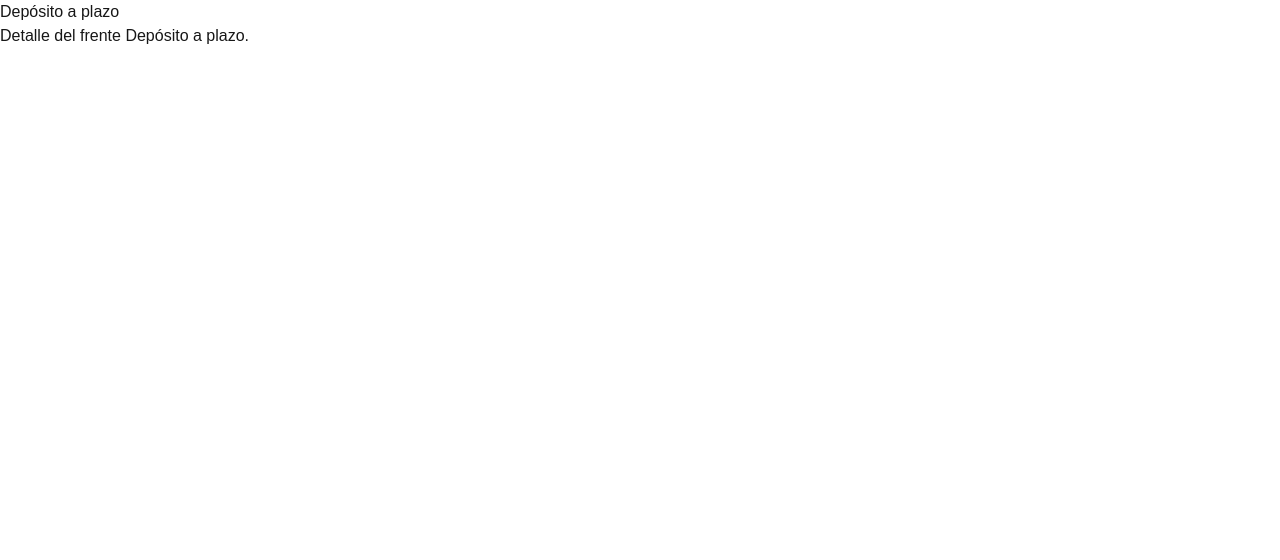
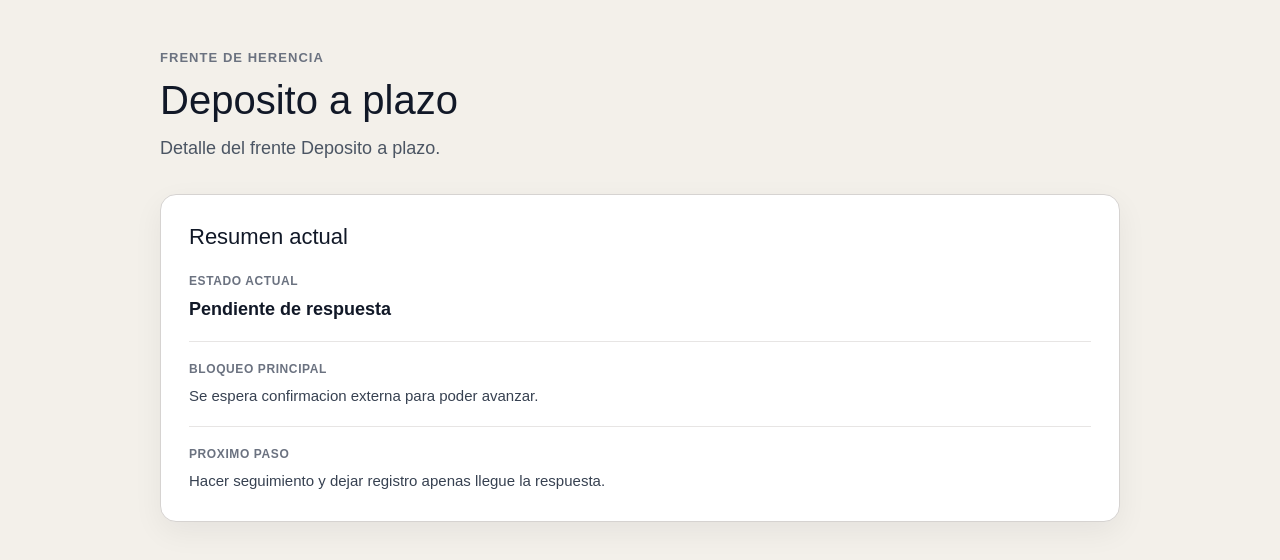
Before and after one commit to Symbiocreativo/herencia-webapp, a Next.js app: page /frentes/deposito-plazo in a window 1280 px wide. Shown: the top 560 px of the page. Built offline with nearby package versions, Linux system fonts and the light colour scheme.

Commit message:
Build Deposito a plazo page

```diff
--- a/src/app/frentes/deposito-plazo/page.tsx
+++ b/src/app/frentes/deposito-plazo/page.tsx
@@ -1,8 +1,127 @@
+import type { CSSProperties } from "react";
+
+const detail = {
+  status: "Pendiente de respuesta",
+  blocker: "Se espera confirmacion externa para poder avanzar.",
+  nextStep: "Hacer seguimiento y dejar registro apenas llegue la respuesta.",
+};
+
+const pageStyles: Record<string, CSSProperties> = {
+  main: {
+    minHeight: "100vh",
+    background: "#f3f0ea",
+    color: "#1f2937",
+    padding: "48px 24px 64px",
+  },
+  shell: {
+    maxWidth: "960px",
+    margin: "0 auto",
+  },
+  header: {
+    marginBottom: "32px",
+  },
+  eyebrow: {
+    margin: 0,
+    fontSize: "13px",
+    fontWeight: 700,
+    letterSpacing: "0.08em",
+    textTransform: "uppercase",
+    color: "#6b7280",
+  },
+  title: {
+    margin: "10px 0 12px",
+    fontSize: "40px",
+    lineHeight: 1.1,
+    color: "#111827",
+  },
+  description: {
+    margin: 0,
+    maxWidth: "680px",
+    fontSize: "18px",
+    lineHeight: 1.6,
+    color: "#4b5563",
+  },
+  card: {
+    padding: "28px",
+    border: "1px solid #d6d3d1",
+    borderRadius: "16px",
+    backgroundColor: "#ffffff",
+    boxShadow: "0 10px 30px rgba(15, 23, 42, 0.06)",
+  },
+  cardTitle: {
+    margin: "0 0 20px",
+    fontSize: "22px",
+    lineHeight: 1.3,
+    color: "#111827",
+  },
+  details: {
+    margin: 0,
+    display: "grid",
+    gap: "18px",
+  },
+  detailGroup: {
+    paddingTop: "18px",
+    borderTop: "1px solid #e7e5e4",
+  },
+  firstDetailGroup: {
+    paddingTop: 0,
+    borderTop: "none",
+  },
+  label: {
+    marginBottom: "6px",
+    fontSize: "12px",
+    fontWeight: 700,
+    letterSpacing: "0.05em",
+    textTransform: "uppercase",
+    color: "#6b7280",
+  },
+  strongValue: {
+    margin: 0,
+    fontSize: "18px",
+    fontWeight: 600,
+    color: "#111827",
+  },
+  textValue: {
+    margin: 0,
+    fontSize: "15px",
+    lineHeight: 1.6,
+    color: "#374151",
+  },
+};
+
 export default function DepositoPlazoPage() {
   return (
-    <main>
-      <h1>Depósito a plazo</h1>
-      <p>Detalle del frente Depósito a plazo.</p>
+    <main style={pageStyles.main}>
+      <div style={pageStyles.shell}>
+        <header style={pageStyles.header}>
+          <p style={pageStyles.eyebrow}>Frente de herencia</p>
+          <h1 style={pageStyles.title}>Deposito a plazo</h1>
+          <p style={pageStyles.description}>
+            Detalle del frente Deposito a plazo.
+          </p>
+        </header>
+
+        <section aria-label="Resumen del frente" style={pageStyles.card}>
+          <h2 style={pageStyles.cardTitle}>Resumen actual</h2>
+
+          <dl style={pageStyles.details}>
+            <div style={pageStyles.firstDetailGroup}>
+              <dt style={pageStyles.label}>Estado actual</dt>
+              <dd style={pageStyles.strongValue}>{detail.status}</dd>
+            </div>
+
+            <div style={pageStyles.detailGroup}>
+              <dt style={pageStyles.label}>Bloqueo principal</dt>
+              <dd style={pageStyles.textValue}>{detail.blocker}</dd>
+            </div>
+
+            <div style={pageStyles.detailGroup}>
+              <dt style={pageStyles.label}>Proximo paso</dt>
+              <dd style={pageStyles.textValue}>{detail.nextStep}</dd>
+            </div>
+          </dl>
+        </section>
+      </div>
     </main>
   );
 }
```
